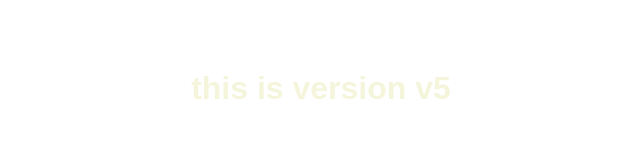
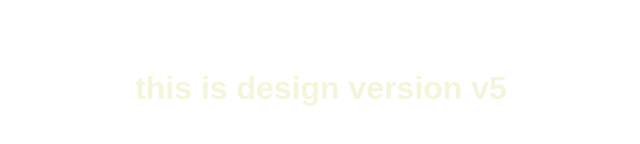
Before and after one commit to sidhi6276/myrepo, a plain HTML site: page index.html in a window 1280 px wide. Shown: the part 312-456 px from the top of the page, without its empty margins (319-959 px from the left). Drawn offline with Linux system fonts and the light colour scheme.

Commit message:
chnages h1

```diff
--- a/index.html
+++ b/index.html
@@ -8,7 +8,7 @@
 </head>
 <body>
     <h1>
-        this is version v5
+        this is design version v5
     </h1>
 </body>
 </html>
```
